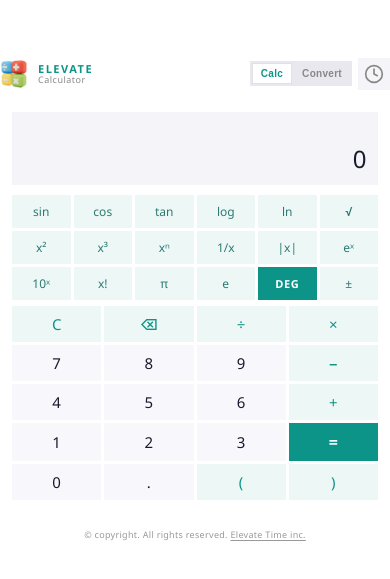
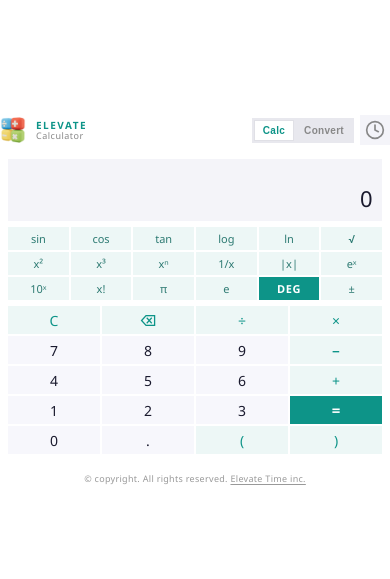
Before and after one commit to ianmakes/lvtcalc, a Next.js app: page / in a window 390 px wide. Shown: the part 119-698 px from the top of the page. Built offline with nearby package versions, Linux system fonts and the light colour scheme.

Commit message:
Stretch calculator buttons and converter to fill full screen height on mobile

```diff
--- a/app/globals.css
+++ b/app/globals.css
@@ -93,6 +93,8 @@ body::after {
   width: 100%;
   height: 100%;
   border: 1px solid #e0e0e6;
+  display: flex;
+  flex-direction: column;
 }
 
 .calc-wrapper {
@@ -335,12 +337,17 @@ body::after {
 
 .calc-main-grid {
   margin-top: 10px;
+  flex: 1;
+  display: flex;
+  flex-direction: column;
 }
 
 .calc-numbers {
   display: grid;
   grid-template-columns: repeat(4, 1fr);
+  grid-template-rows: repeat(5, 1fr);
   gap: 6px;
+  flex: 1;
 }
 
 .calc-history-clear {
@@ -653,69 +660,81 @@ body::after {
 
 @media (max-width: 480px) {
   .calculator {
-    padding: 12px;
+    padding: 8px;
     border: none;
   }
 
   .converter {
-    padding: 20px 12px;
+    padding: 16px 12px 12px;
     border: none;
   }
 
+  .converter > :last-child {
+    flex: 1;
+    display: flex;
+    flex-direction: column;
+    justify-content: flex-end;
+  }
+
+  .conv-submit {
+    margin-top: auto;
+  }
+
   .calc-display {
-    padding: 10px 12px;
-    min-height: 70px;
-    margin-bottom: 10px;
+    padding: 8px 10px;
+    min-height: 56px;
+    margin-bottom: 6px;
   }
 
   .calc-result {
-    font-size: 24px;
+    font-size: 22px;
   }
 
   .calc-expression {
     font-size: 11px;
+    min-height: 16px;
   }
 
   .calc-sci-row {
-    gap: 3px;
-    margin-bottom: 3px;
+    gap: 2px;
+    margin-bottom: 2px;
   }
 
   .calc-btn {
-    padding: 8px 0;
-    font-size: 12px;
+    padding: 4px 0;
+    font-size: 11px;
   }
 
   .calc-btn.num,
   .calc-btn.op {
+    font-size: 14px;
+  }
+
+  .calc-btn.eq {
     font-size: 15px;
   }
 
-  .calc-btn.eq {
-    font-size: 16px;
-  }
-
   .calc-main-grid {
-    margin-top: 6px;
+    margin-top: 4px;
   }
 
   .calc-numbers {
-    gap: 3px;
+    gap: 2px;
   }
 
   .calc-top-bar {
     gap: 6px;
-    margin-bottom: 10px;
+    margin-bottom: 6px;
     padding: 0;
   }
 
   .calc-logo-img {
-    width: 28px;
-    height: 28px;
+    width: 26px;
+    height: 26px;
   }
 
   .calc-brand span:first-child {
-    font-size: 11px;
+    font-size: 10px;
   }
 
   .calc-brand span:last-child {
@@ -723,8 +742,8 @@ body::after {
   }
 
   .calc-history-btn {
-    width: 32px;
-    height: 32px;
+    width: 30px;
+    height: 30px;
   }
 
   .calc-drawer {
@@ -736,9 +755,9 @@ body::after {
 
   .calc-footer {
     font-size: 9px;
-    padding: 8px 12px;
-    padding-bottom: max(8px, env(safe-area-inset-bottom, 8px));
-    margin-top: 8px;
+    padding: 6px 8px;
+    padding-bottom: max(6px, env(safe-area-inset-bottom, 6px));
+    margin-top: 4px;
   }
 
   body::before,
@@ -746,7 +765,11 @@ body::after {
     display: none;
   }
 
-  .conv-cat-select,
+  .conv-cat-select {
+    padding: 8px 10px;
+    font-size: 13px;
+  }
+
   .conv-input,
   .conv-select,
   .conv-result {
@@ -754,14 +777,14 @@ body::after {
   }
 
   .conv-input-group {
-    margin-bottom: 10px;
+    margin-bottom: 8px;
   }
 
   .conv-swap {
-    margin: 12px auto;
-    width: 32px;
-    height: 32px;
-    font-size: 18px;
+    margin: 8px auto;
+    width: 30px;
+    height: 30px;
+    font-size: 16px;
   }
 
   .conv-submit {
@@ -779,18 +802,18 @@ body::after {
   }
 
   .conv-select {
-    width: 70px;
-    padding: 8px 4px;
-    font-size: 12px;
+    width: 64px;
+    padding: 6px 4px;
+    font-size: 11px;
   }
 
   .conv-input {
-    padding: 8px 10px;
+    padding: 6px 8px;
   }
 
   .conv-result {
-    padding: 8px 10px;
-    font-size: 16px;
-    min-height: 36px;
+    padding: 6px 8px;
+    font-size: 15px;
+    min-height: 32px;
   }
 }
```
